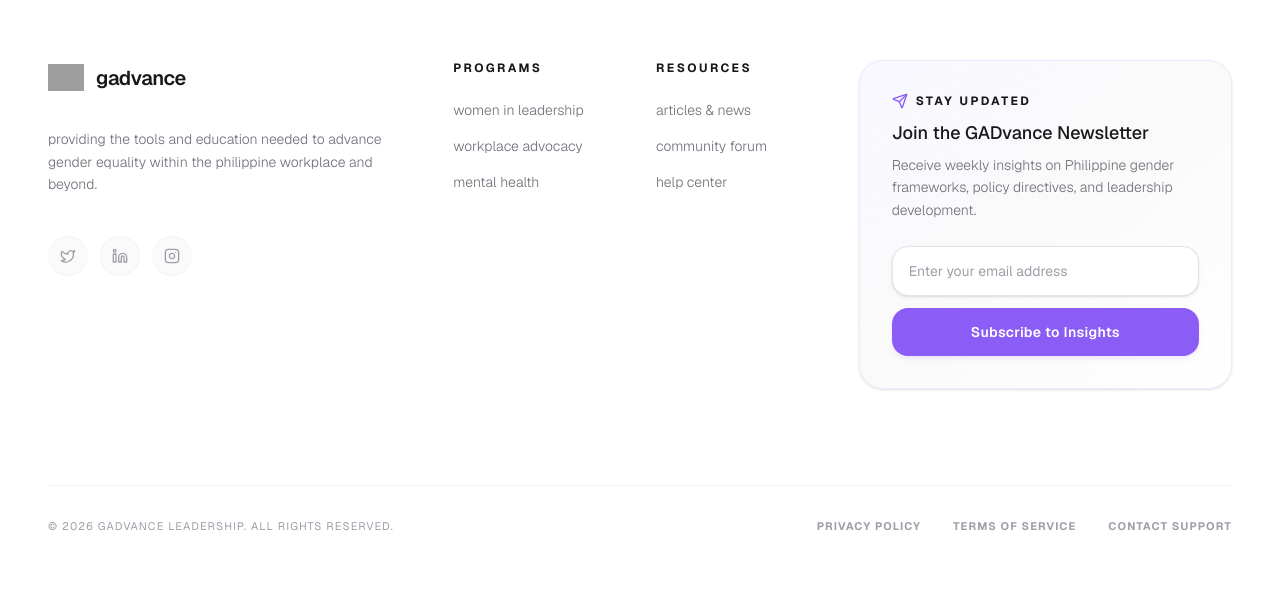
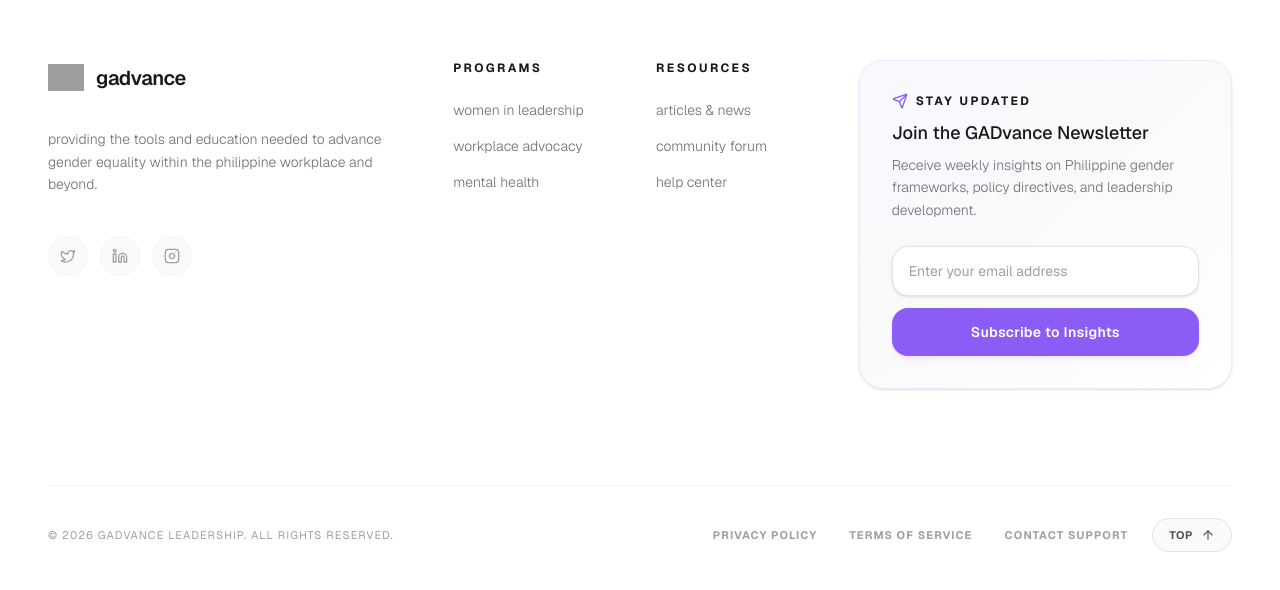
Before and after one commit to nathsuki73/gadvance, a Next.js app: page / in a window 1280 px wide. Shown: the part 6994-7584 px from the top of the page. Built offline with nearby package versions, Linux system fonts and the light colour scheme; no server answers; grey boxes are pictures that could not be loaded.

Commit message:
feat: add back-to-top button and update footer links for improved navigation

```diff
--- a/app/components/Footer.tsx
+++ b/app/components/Footer.tsx
@@ -4,7 +4,7 @@ import React, { useState } from "react";
 import Link from "next/link";
 import Image from "next/image";
 import logoIcon from "@/app/assets/logo.ico";
-import { Twitter, Linkedin, Instagram, Send } from "lucide-react";
+import { Twitter, Linkedin, Instagram, Send, ArrowUp } from "lucide-react";
 import { useToast } from "./context/ToastContext";
 
 const Footer = () => {
@@ -29,6 +29,13 @@ const Footer = () => {
     }
     showToast("Thank you for subscribing to GADvance updates!", "success");
     setNewsletterEmail("");
+  };
+
+  const scrollToTop = () => {
+    window.scrollTo({
+      top: 0,
+      behavior: "smooth",
+    });
   };
 
   return (
@@ -112,7 +119,7 @@ const Footer = () => {
             <ul className="space-y-4 text-sm text-zinc-500 font-light lowercase">
               <li>
                 <Link
-                  href="/articles-and-news"
+                  href="/resources"
                   className="hover:text-[#8b5cf6] transition-colors"
                 >
                   articles & news
@@ -120,7 +127,7 @@ const Footer = () => {
               </li>
               <li>
                 <Link
-                  href="/community-forum"
+                  href="/community"
                   className="hover:text-[#8b5cf6] transition-colors"
                 >
                   community forum
@@ -181,6 +188,8 @@ const Footer = () => {
             © {new Date().getFullYear()} gadvance leadership. all rights
             reserved.
           </p>
+
+          <div className="flex items-center gap-6">
             <div className="flex flex-wrap justify-center gap-x-8 gap-y-3 text-[11px] font-bold uppercase tracking-widest text-zinc-400">
               <Link
                 href="/privacy-policy"
@@ -201,6 +210,17 @@ const Footer = () => {
                 contact support
               </Link>
             </div>
+
+            {/* Back to Top Button */}
+            <button
+              onClick={scrollToTop}
+              className="inline-flex items-center gap-2 rounded-full border border-zinc-200 bg-zinc-50 px-4 py-2 text-[11px] font-bold uppercase tracking-wider text-zinc-600 hover:border-violet-200 hover:bg-violet-50 hover:text-[#8b5cf6] transition-all active:scale-95 shrink-0"
+              aria-label="Back to top"
+            >
+              <span>Top</span>
+              <ArrowUp size={14} />
+            </button>
+          </div>
         </div>
       </div>
     </footer>
```
Lines whose indentation alone changed are shown as unchanged.
